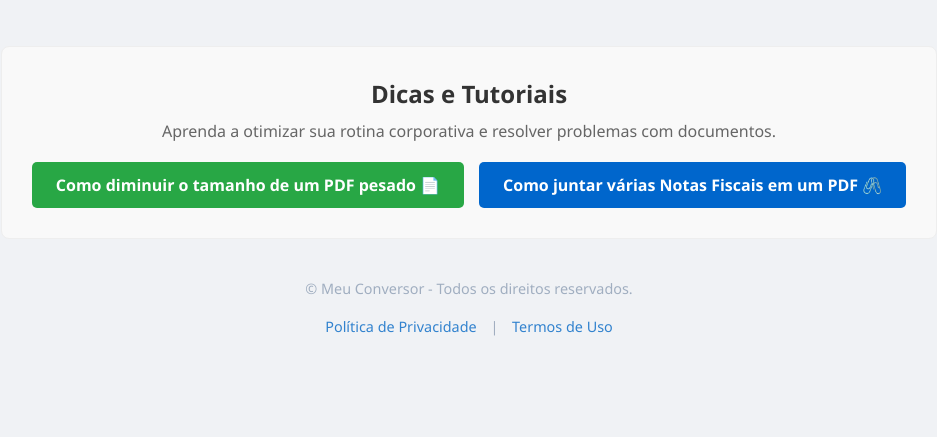
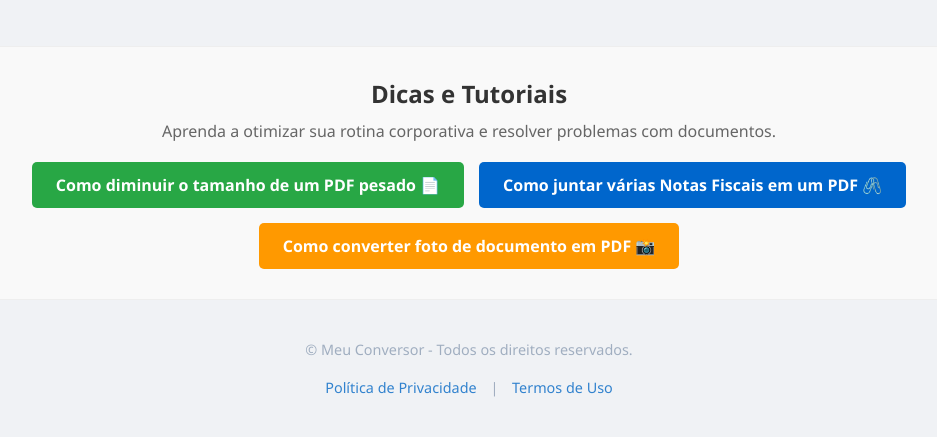
Before and after one commit to rodcon1/meu-conversor, a Flask app: page / in a window 1280 px wide. Shown: the part 1898-2335 px from the top of the page, without its empty margins (171-1108 px from the left). Before the commit the page ends 2234 px from the top, so only its background shows below. Run offline with Flask 3, Linux system fonts and the light colour scheme.

Commit message:
Add links for PDF-related blog posts

```diff
--- a/templates/index.html
+++ b/templates/index.html
@@ -436,6 +436,10 @@
             <a href="/blog/juntar-pdf.html" style="display: inline-block; background-color: #0066cc; color: white; padding: 12px 24px; text-decoration: none; border-radius: 5px; font-weight: bold; transition: background 0.3s;">
                 Como juntar várias Notas Fiscais em um PDF 🖇️
             </a>
+
+            <a href="/blog/foto-para-pdf.html" style="display: inline-block; background-color: #ff9900; color: white; padding: 12px 24px; text-decoration: none; border-radius: 5px; font-weight: bold; transition: background 0.3s;">
+                Como converter foto de documento em PDF 📸
+            </a>
         </div>
     </section>
 
```
